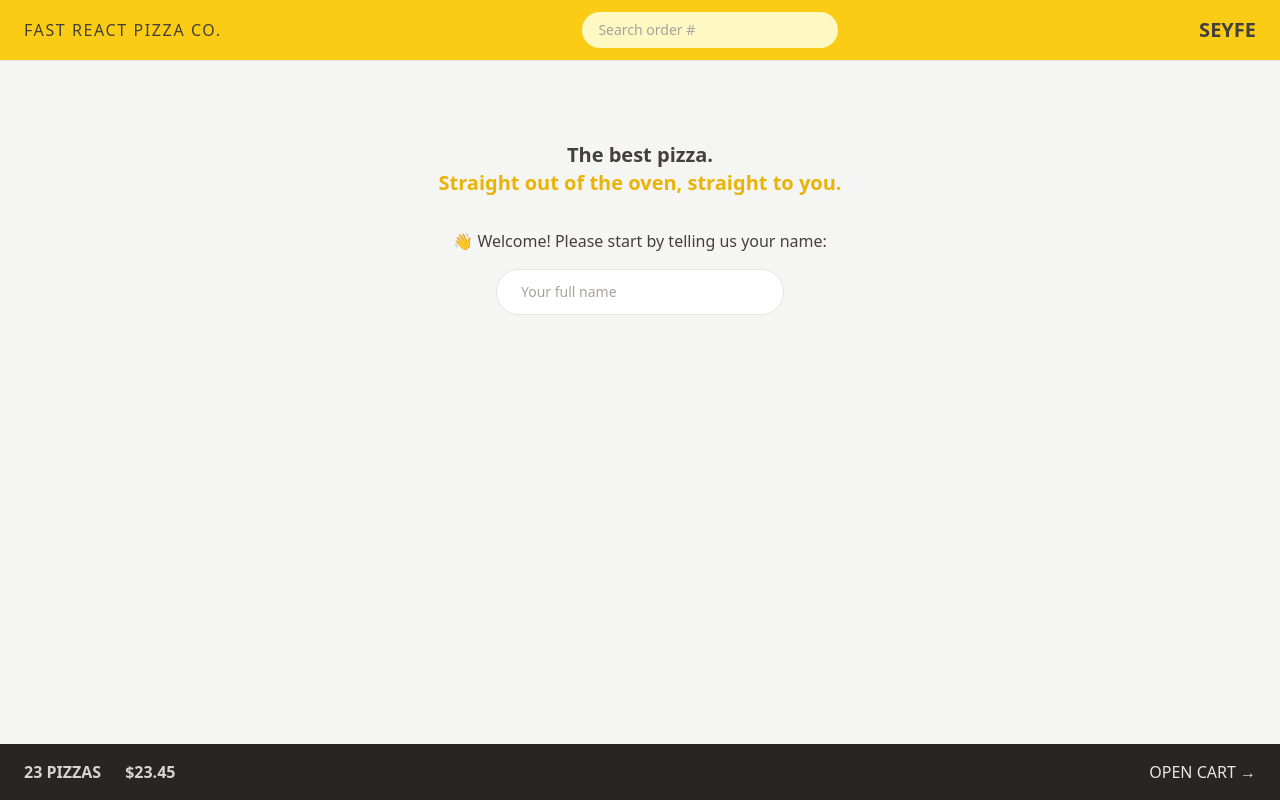
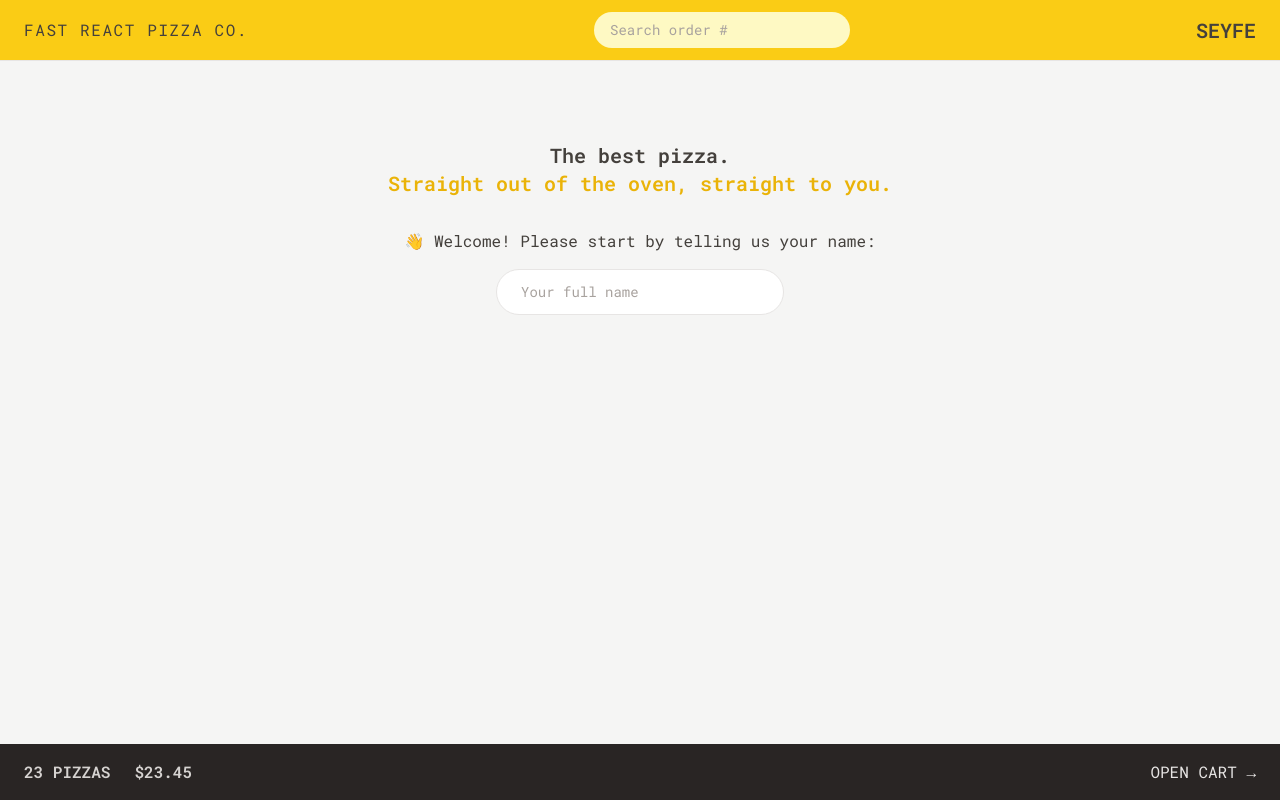
Before and after one commit to seyfe-esubalew/Fast-React-Pizza, a React (Vite) app: page / in a window 1280 px wide. Built offline with nearby package versions, Linux system fonts and the light colour scheme.

Commit message:
custom font family

```diff
--- a/index.html
+++ b/index.html
@@ -4,7 +4,13 @@
     <meta charset="UTF-8" />
     <link rel="icon" type="image/svg+xml" href="/vite.svg" />
     <meta name="viewport" content="width=device-width, initial-scale=1.0" />
-    <title>Vite + React</title>
+    <link rel="preconnect" href="https://fonts.googleapis.com" />
+    <link rel="preconnect" href="https://fonts.gstatic.com" crossorigin />
+    <link
+      href="https://fonts.googleapis.com/css2?family=Roboto+Mono:wght@300;400;500;600;700&display=swap"
+      rel="stylesheet"
+    />
+    <title>Fast React Pizza</title>
   </head>
   <body class="bg-stone-100 text-stone-700">
     <div id="root"></div>
--- a/src/ui/Header.jsx
+++ b/src/ui/Header.jsx
@@ -3,7 +3,10 @@ import SearchOrder from "../features/order/SearchOrder";
 import Username from "../features/user/Username";
 function Header() {
   return (
-    <header className="flex items-center justify-between border-b border-stone-200 bg-yellow-400 px-4 py-3 uppercase sm:px-6">
+    <header
+      className="flex items-center justify-between border-b
+     border-stone-200 bg-yellow-400 px-4 py-3 font-serif uppercase sm:px-6"
+    >
       <Link to="/" className="tracking-widest">
         Fast React Pizza Co.
       </Link>
--- a/tailwind.config.js
+++ b/tailwind.config.js
@@ -1,8 +1,20 @@
 /** @type {import('tailwindcss').Config} */
+//eslint-disable-next-line
 export default {
   content: ["./index.html", "./src/**/*.{js,ts,jsx,tsx}"],
   theme: {
-    extend: {},
+    fontFamily: {
+      sans: "Roboto Mono, monospace",
+    },
+
+    extend: {
+      colors: {
+        pizza: "#123456",
+      },
+      height: {
+        screen: "100dvh",
+      },
+    },
   },
   plugins: [],
 };
```
